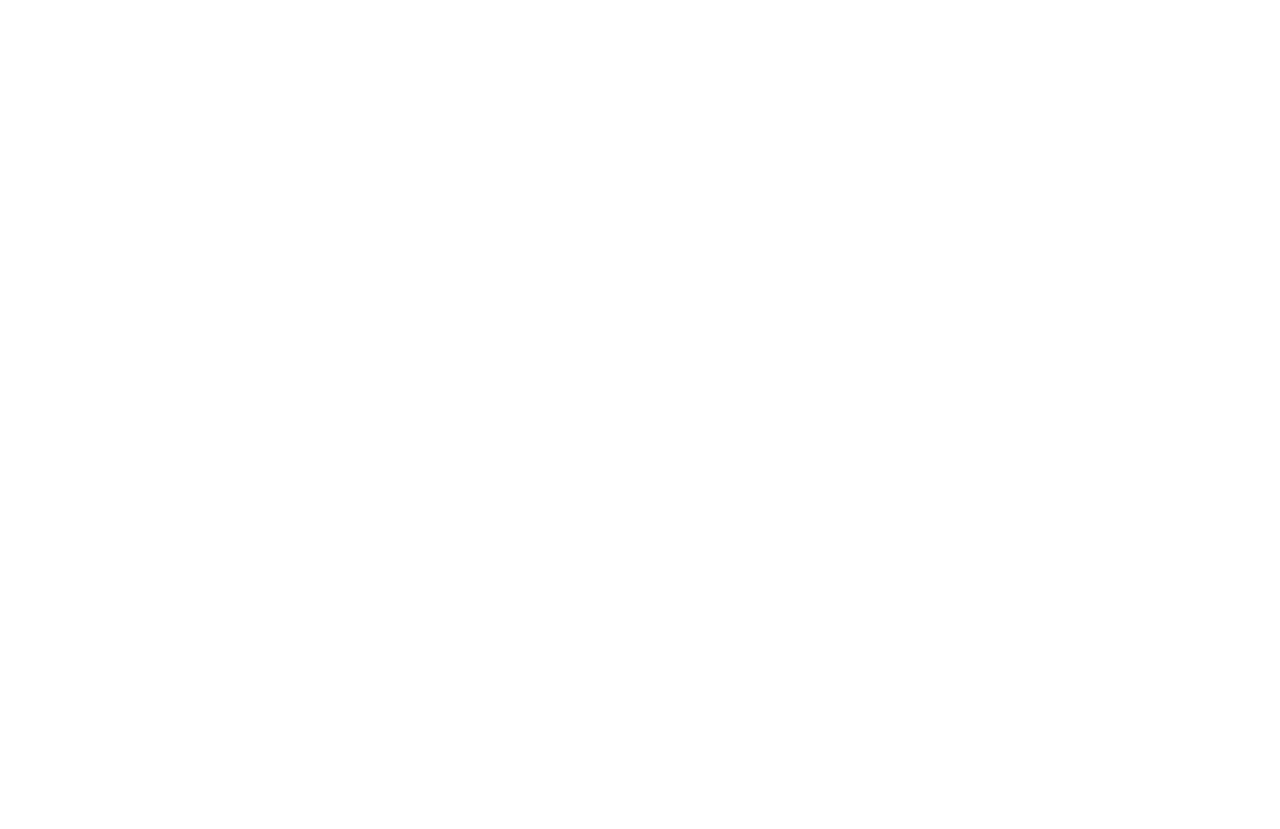
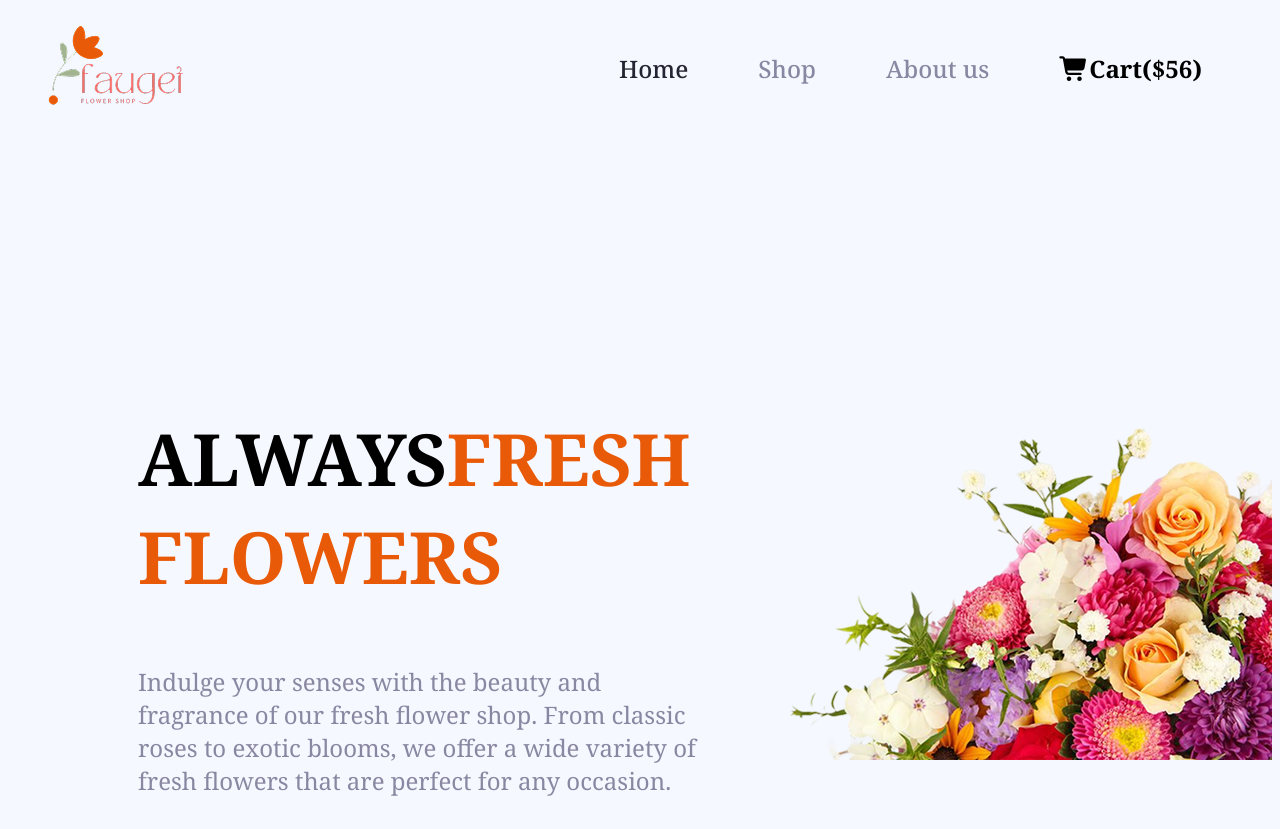
Before and after one commit to sajjadursohag/B12A02-responsive-Flowers, a plain HTML site: page index.html in a window 1280 px wide. Before the commit the page ends 800 px from the top, so only its background shows below. Drawn offline with Linux system fonts and the light colour scheme.

Commit message:
added navbar and flower section

```diff
--- a/index.html
+++ b/index.html
@@ -3,18 +3,44 @@
 <head>
     <meta charset="UTF-8">
     <meta name="viewport" content="width=device-width, initial-scale=1.0">
+    <!-- Font Awesome -->
+     <link rel="stylesheet" href="https://cdnjs.cloudflare.com/ajax/libs/font-awesome/7.0.0/css/all.min.css" integrity="sha512-DxV+EoADOkOygM4IR9yXP8Sb2qwgidEmeqAEmDKIOfPRQZOWbXCzLC6vjbZyy0vPisbH2SyW27+ddLVCN+OMzQ==" crossorigin="anonymous" referrerpolicy="no-referrer" />
     <title>My Flower Shop</title>
     <link rel="stylesheet" href="./styles/style.css">
 </head>
-<body>
+<body class="noto-serif-font  bg-color">
     <header>
-        <nav class="navbar">
+        <nav class="navbar display-flex">
+            <figure>
+                <img src="./assets/logo.png" alt="">
+
+            </figure>
+
+            <ul class="nav-links display-flex">
+                <li class="nav-item"><a href="" class="nav-link text-color-black">Home</a></li>
+                <li class="nav-item"><a href="" class="nav-link text-color">Shop</a></li>
+                <li class="nav-item"><a href="" class="nav-link text-color">About us</a></li>
+                <li class="nav-item"><a href="" class="nav-link"></a><i class="fa-solid fa-cart-shopping"></i>Cart($56)</li>
+
+            </ul>
 
 
         </nav>
 
     </header>
     <main>
+        <section class="flower display-flex">
+           <div class="flower-content">
+             <h1 class="flower-title"><span>ALWAYS</span><span class="span-color">FRESH FLOWERS</span></h1>
+            <p class="flower-dscription text-color">Indulge your senses with the beauty and fragrance of our fresh flower shop. From classic roses to exotic blooms, we offer a wide variety of fresh flowers that are perfect for any occasion. </p>
+           </div>
+           <div class="flower-img-container">
+            <img src="./assets/hero-flower.png" alt="A Beautiful Flower Image">
+
+           </div>
+
+
+        </section>
 
     </main>
     <footer>
--- a/styles/style.css
+++ b/styles/style.css
@@ -10,3 +10,76 @@
   font-variation-settings:
     "wdth" 100;
 }
+/* Shared Styles */
+.display-flex{
+    display: flex;
+}
+
+.text-color-black{
+    color: #252432;
+}
+
+.text-color{
+    color: #8987A1;
+}
+
+.bg-color{
+    background: rgb(245, 248, 255);
+}
+
+
+main > section{
+    margin-top: 221px;
+}
+/* Nav Bar Style */
+.navbar{
+    justify-content: space-between;
+    align-items: center;
+
+}
+
+.nav-item{
+    list-style: none;
+    margin-right: 30px;
+
+}
+
+.nav-link{
+    text-decoration: none;
+    font-weight: 500;
+
+}
+
+.nav-links {
+    font-size: 1.5rem;
+    font-weight: 700;
+    font: Inter;
+    margin-right: 40px;
+    gap: 40px;
+}
+
+
+/* flower style */
+.flower {
+    align-items: center;
+}
+
+.flower-content {
+    padding-left: 130px;
+    max-width: 570px;
+}
+
+.flower-title {
+    font-size: 4.5rem;
+    font-size: 700;
+
+}
+
+.flower-dscription {
+    font-weight: 400;
+    font-size: 1.5rem;
+}
+
+.span-color{
+    color: #E95A08;
+}
```
